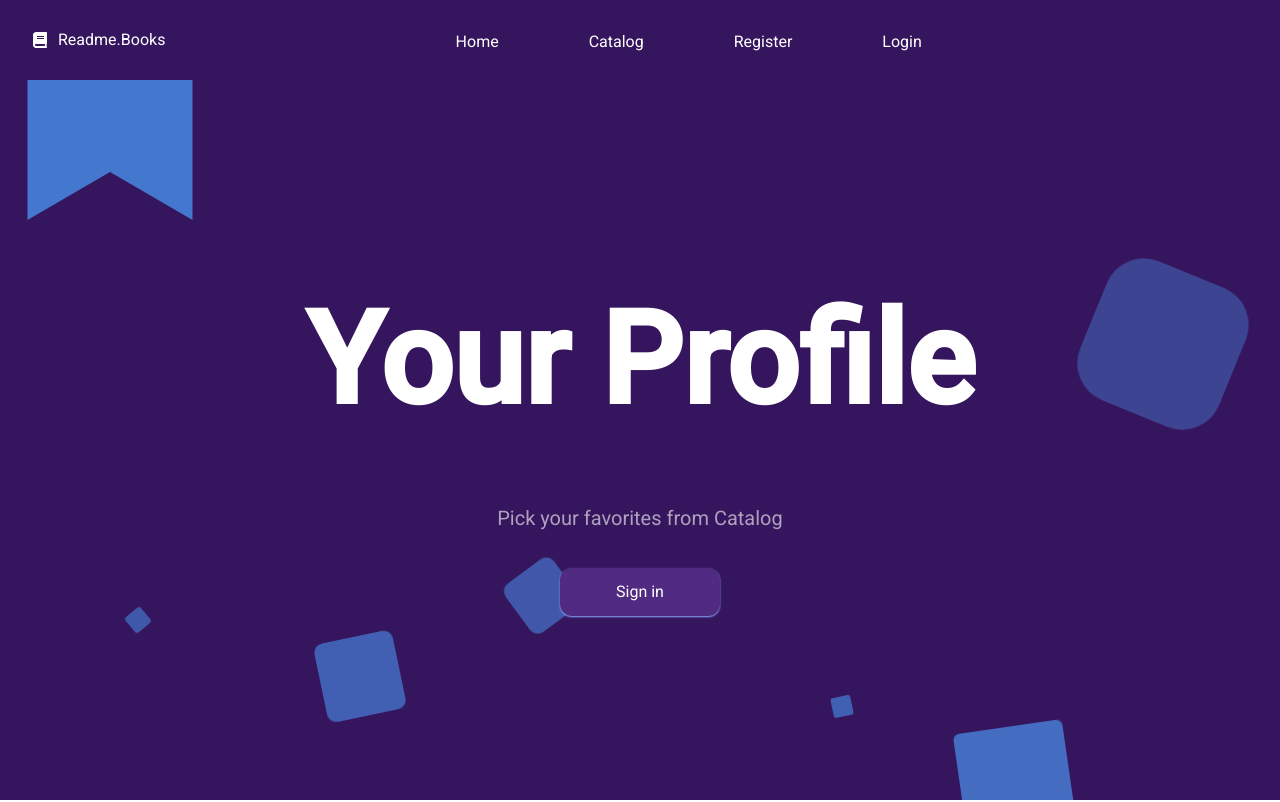
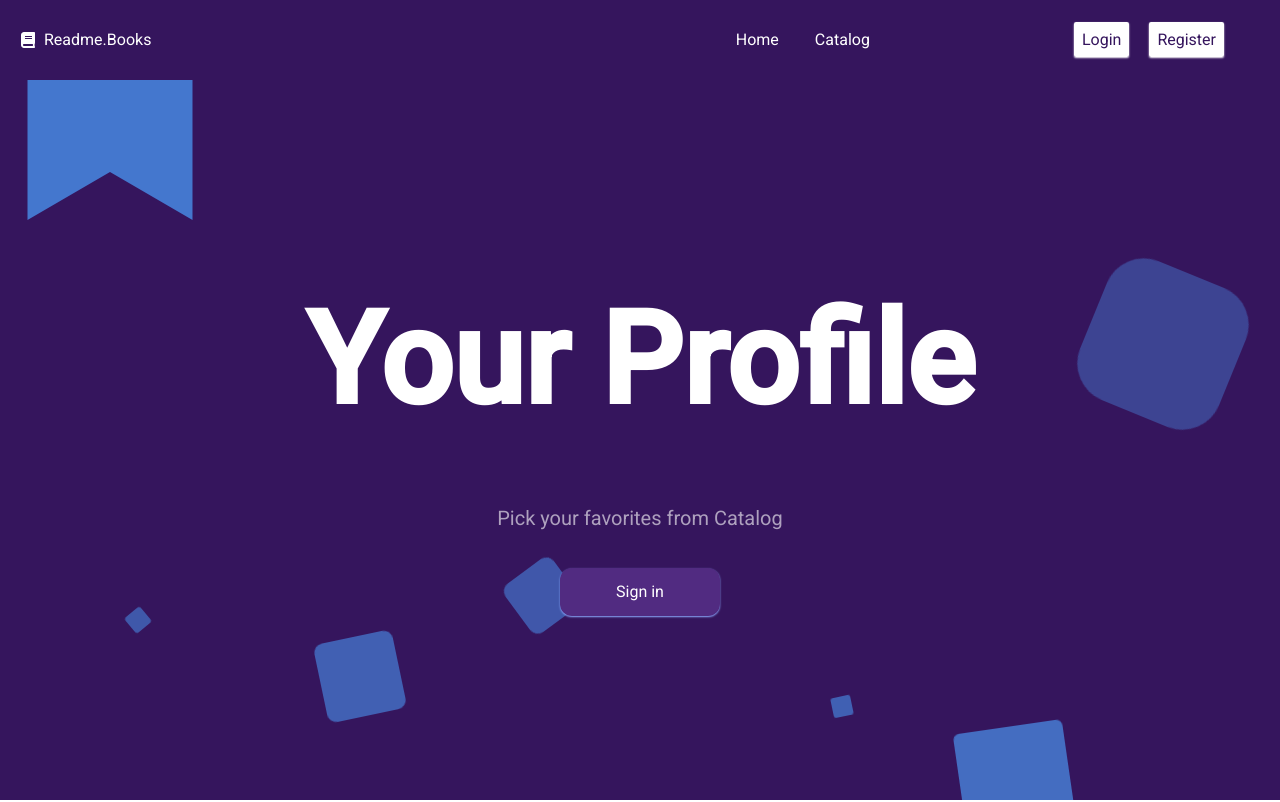
Before and after one commit to jessicasantosb/readme.book, a React (Create React App) app: page /profile in a window 1280 px wide. Shown: the top 802 px of the page. Built offline with nearby package versions, Linux system fonts and the light colour scheme.

Commit message:
change buttons and navbar layout

```diff
--- a/src/components/home/hub.js
+++ b/src/components/home/hub.js
@@ -7,12 +7,8 @@ function Hub() {
         <section className='flex flex-row items-center justify-center flex-wrap mx-5 mt-24'>
             <div className='text-center mb-9'>
                 <h2 className='text-[#512B81] text-3xl pb-24'>Bringing together all your preferred books in a single spot</h2>
-                <button className='bg-[#512B81] text-white rounded-xl hover:scale-95 my-9 mr-5 h-12'>
-                  <Link className='p-14' to="/login">Sign in</Link>
-                </button>
-                <button className='cursor-pointer bg-[#4477CE] text-white rounded-xl hover:scale-95 my-9 h-12'>
-                  <Link className='p-14' to="/register">Sign up</Link>
-                </button>
+                <Link className='bg-[#512B81] text-white rounded-xl shadow-sm shadow-black  text-center p-5 uppercase hover:scale-90 hover:shadow-none mr-5' to="/login">Sign in</Link>
+                <Link className='bg-[#4477CE] text-white rounded-xl shadow-sm shadow-black text-center p-5 uppercase hover:scale-90 hover:shadow-none' to="/register">Sign up</Link>
             </div>
             <img src={imageHub} alt="happy girl" className='w-96' />
         </section>
--- a/src/components/home/reviews.js
+++ b/src/components/home/reviews.js
@@ -5,10 +5,8 @@ function Reviews() {
     return (
         <section className='mx-5 mt-24 mb-12 text-center'>
             <h2 className='text-[#512B81] text-3xl pb-5'>Discover thoughts and opinions from others</h2>
-            <p> Duis aute irure dolor in reprehenderit in voluptate velit esse cillum dolore eu fugiat nulla pariatur. Excepteur sint occaecat cupidatat non proident, sunt in culpa qui officia deserunt mollit anim id est laborum.</p>
-            <button className='cursor-pointer bg-[#4477CE] text-white rounded-xl hover:scale-95 my-9 h-12'>
-                  <Link className='p-14' to="/login">Sign in</Link>
-            </button>
+            <p className='pb-9'> Duis aute irure dolor in reprehenderit in voluptate velit esse cillum dolore eu fugiat nulla pariatur. Excepteur sint occaecat cupidatat non proident, sunt in culpa qui officia deserunt mollit anim id est laborum.</p>
+            <Link className='bg-[#512B81] text-white rounded-xl shadow-sm shadow-black  text-center p-5 uppercase hover:scale-90 hover:shadow-none mr-5' to="/login">Sign in</Link>
             <div className='flex flex-row flex-wrap items-center justify-center gap-9 m-9'>
                 <div className='border border-[#4477CE] shadow-lg shadow-[#8CABFF] p-2 rounded-2xl w-52'>
                     <h1 className='font-bold p-2'>Name</h1>
--- a/src/components/navbar.js
+++ b/src/components/navbar.js
@@ -32,19 +32,18 @@ function Navbar() {
     }
 
     return (
-        <header className={color ? "header header-bg" : "header"}>
-            <div className='logo'>
-                <FaBook color='white'/>
+        <header className={`bg-[#35155D] fixed flex items-center justify-between h-[80px] w-full px-5 z-20 ${color ? "shadow-lg shadow-black/40" : ""}`}>
+            <div className='flex items-center justify-center gap-2 text-white'>
+                <FaBook/>
                 <h3>Readme.Books</h3>
             </div>
-            <nav ref={navRef}>
-                <div>
-                    <Link onClick={closeNav} to="/">Home</Link>
-                    <Link onClick={closeNav} to="/catalog">Catalog</Link>
-                    <div>
-                        <Link onClick={closeNav} to="/register">Register</Link>
-                        <Link onClick={closeNav} to="/login">Login</Link>
-
+            <nav className='w-full md:fixed md:top-0 md:left-0 md:bg-[#512B81] md:py-14 md:transform-y-[-100vh] md:ease md:duration-2000 md:shadow-lg md:shadow-black/40' ref={navRef}>
+                <div className='flex items-center justify-end gap-5 md:flex md:flex-col md:items-center md:justify-center pt-9 '>
+                    <Link className='text-white p-2 hover:underline' onClick={closeNav} to="/">Home</Link>
+                    <Link className='text-white p-2 hover:underline' onClick={closeNav} to="/catalog">Catalog</Link>
+                    <div className='pl-44'>
+                        <Link className='bg-white text-[#35155D] rounded-sm shadow-sm shadow-white p-2 mr-5 hover:scale-95 hover:bg-[#35155D] hover:text-white hover:border-white' onClick={closeNav} to="/login">Login</Link>
+                        <Link className='bg-white text-[#35155D] rounded-sm shadow-sm shadow-white p-2 hover:scale-95 hover:bg-[#4477CE] hover:text-white hover:border-white' onClick={closeNav} to="/register">Register</Link>
                     </div>
                 </div>
                 <button className='nav-btn nav-close-btn' onClick={showNavbar}>
--- a/src/routes/catalog.js
+++ b/src/routes/catalog.js
@@ -18,12 +18,10 @@ function Catalog() {
           <div className='flex flex-col items-center justify-center pt-14'>
             <h1 className='text-white font-bold text-9xl md:text-7xl'>Catalog</h1>
             <p className='text-white/70 text-xl text-center py-5'>Excepteur sint occaecat cupidatat non proident, sunt in culpa qui officia deserunt mollit anim id est laborum.</p>
-            <button className='bg-[#512B81] text-white rounded-xl shadow-sm shadow-[#8CABFF] hover:scale-95 h-12'>
-              <Link className='p-14' to="/login">Sign in</Link>
-            </button>
+            <Link className='bg-[#512B81] text-white rounded-xl shadow-sm shadow-[#4477CE]  text-center p-5 uppercase hover:scale-90 hover:shadow-none mr-5' to="/login">Sign in</Link>
           </div>
 
-          <div className='absolute h-full w-full flex items-end justify-center -bottom-14 pt-5'>
+          <div className='absolute w-full flex items-end justify-center -bottom-14 pt-5'>
             <img className='relative h-96 left-[10rem] origin-bottom -rotate-6 ease-linear hover:-rotate-12 md:h-72' src={book1Catalog} alt="Sapiens, A Brief History of Humankind"/>
             <img className='relative h-96 origin-bottom -rotate-3 ease-linear hover:-rotate-6 md:h-72' src={book2Catalog} alt="The Subtle Art of Not Giving a F*"/>
             <img className='relative h-96 right-[10rem] origin-bottom rotate-1 ease-linear hover:rotate-6 md:h-72' src={book3Catalog} alt="Atomic Habits"/>
--- a/src/styles/App.css
+++ b/src/styles/App.css
@@ -6,46 +6,10 @@
   box-sizing: border-box;
 }
 body {
-  background-color: var(--mainColorLight);
   font-family: 'Roboto', sans-serif;
 }
 
-/* navegation bar */
-.header-bg {
-  box-shadow: rgba(0, 0, 0, 0.35) 0px 5px 5px;
-}
-.header {
-  background-color: #35155D;
-  position: fixed;
-  display: flex;
-  align-items: center;
-  justify-content: space-between;
-  height: 80px;
-  width: 100%;
-  padding: 0 2rem;
-  z-index: 20;
-}
-.logo {
-  display: flex;
-  align-items: center;
-  gap: 10px;
-  color:#fff;
-}
-nav div {
-  display: flex;
-  align-items: center;
-  justify-content: center;
-  gap: 5rem;
-}
-nav div a{
-  color: #fff;
-  align-self: center;
-  margin-top: 40px;
-  padding: 5px;
-}
-nav div a:hover {
-  border: 2px solid #35155D;
-}
+ /* navegation bar */
 .nav-btn {
   padding: 10px;
   cursor: pointer;
@@ -53,7 +17,6 @@ nav div a:hover {
   border: none;
   outline: none;
   color: #fff;
-  border-radius: 50%;
   visibility: hidden;
   opacity: 0;
 }
@@ -69,20 +32,10 @@ nav div a:hover {
     left: 0;
     width: 100%;
     background-color: #512B81;
+    padding-bottom: 30px;
     transition: 2s;
     transform: translateY(-100vh);
-    padding-bottom: 30px;
     box-shadow: rgba(0, 0, 0, 0.35) 0px 5px 5px;
-  }
-  nav div {
-    display: flex;
-    place-items: center;
-    flex-direction: column;
-    gap: 2rem;
-    padding-top: 90px;
-  }
-  nav div a {
-    margin-top: 0;
   }
   .responsive_nav {
     transform: none;
--- a/tailwind.config.js
+++ b/tailwind.config.js
@@ -13,7 +13,7 @@ module.exports = {
       gridTemplateColumns: {
         'fit': 'repeat(auto-fit, minmax(200px,0.3fr))',
       }
-    }
+    },
   },
   plugins: [],
 }
```
